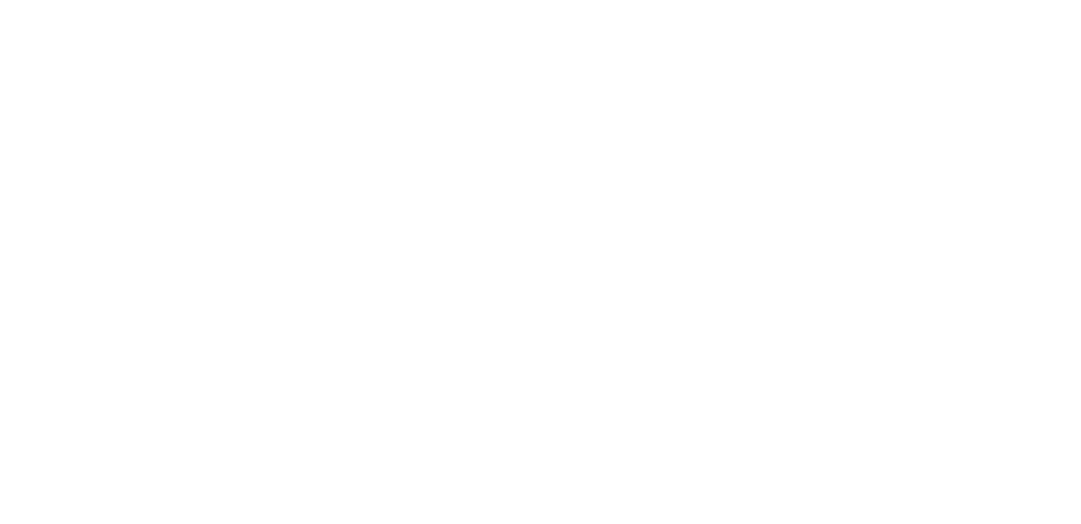
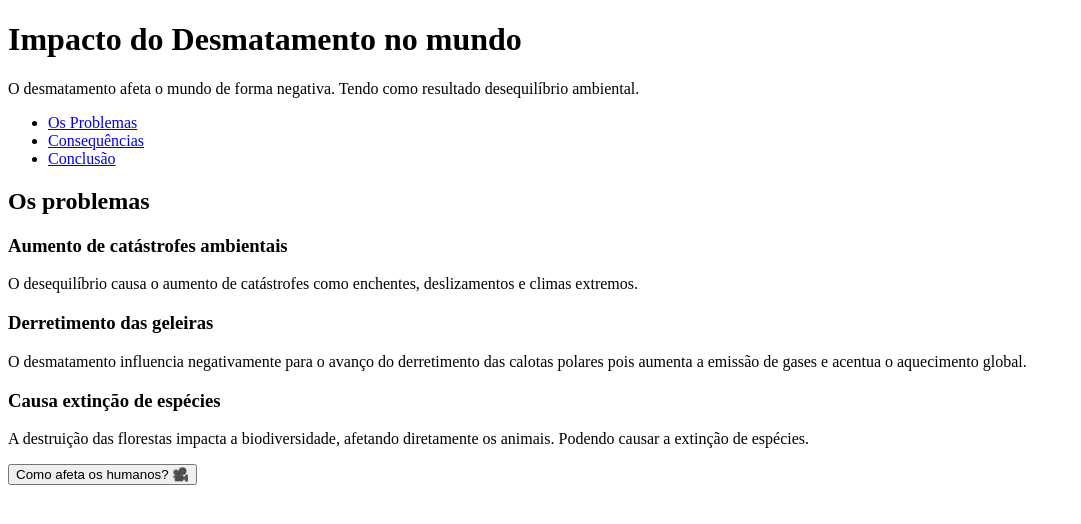
Before and after one commit to Kami70-7/Agrinho, a plain HTML site: page index.html in a window 1280 px wide. Shown: the whole page, without its empty margins (0-1081 px from the left). Drawn offline with Linux system fonts and the light colour scheme.

Commit message:
Corrigindo o meu erro-fiz no css, era no html.

```diff
--- a/index.html
+++ b/index.html
@@ -0,0 +1,41 @@
+<!DOCTYPE html>
+<html lang="pt-br">
+<head>
+    <meta charset="UTF-8">
+    <meta name="viewport" content="width=device-width, initial-scale=1.0">
+    <title>Impacto do Desmatamento no mundo</title>
+    <link rel="stylesheet" href="style.css">
+</head>
+<body>
+ <header>
+        <h1>Impacto do Desmatamento no mundo</h1>
+        <p>O desmatamento afeta o mundo de forma negativa. Tendo como resultado desequilíbrio ambiental.</p>
+        <nav>
+            <ul>
+                <li><a href="#problemas">Os Problemas</a></li>
+                <li><a href="#consequencias">Consequências</a></li>
+                <li><a href="#conclusao">Conclusão</a></li>
+            </ul>
+        </nav>
+         </header>
+
+    <main>
+        <section id="problemas" class="conteudo">
+            <h2>Os problemas</h2>
+            <article>
+                <h3>Aumento de catástrofes ambientais</h3>
+                <p>O desequilíbrio causa o aumento de catástrofes como enchentes, deslizamentos e climas extremos.</p>
+            </article>
+
+            <article>
+                <h3>Derretimento das geleiras</h3>
+                <p>O desmatamento influencia negativamente para o avanço do derretimento das calotas polares pois aumenta a emissão de gases e acentua o aquecimento global.</p>
+            </article>
+
+            <article>
+                <h3>Causa extinção de espécies</h3>
+                <p>A destruição das florestas impacta a biodiversidade, afetando diretamente os animais. Podendo causar a extinção de espécies.</p>
+            </article>
+
+            <button class="cta-button">Como afeta os humanos? 🎥</button>
+        </section>
--- a/style.css
+++ b/style.css
@@ -17,3 +17,25 @@
                 <li><a href="#conclusao">Conclusão</a></li>
             </ul>
         </nav>
+         </header>
+
+    <main>
+        <section id="problemas" class="conteudo">
+            <h2>Os problemas</h2>
+            <article>
+                <h3>Aumento de catástrofes ambientais</h3>
+                <p>O desequilíbrio causa o aumento de catástrofes como enchentes, deslizamentos e climas extremos.</p>
+            </article>
+
+            <article>
+                <h3>Derretimento das geleiras</h3>
+                <p>O desmatamento influencia negativamente para o avanço do derretimento das calotas polares pois aumenta a emissão de gases e acentua o aquecimento global.</p>
+            </article>
+
+            <article>
+                <h3>Causa extinção de espécies</h3>
+                <p>A destruição das florestas impacta a biodiversidade, afetando diretamente os animais. Podendo causar a extinção de espécies.</p>
+            </article>
+
+            <button class="cta-button">Como afeta os humanos? 🎥</button>
+        </section>
```
